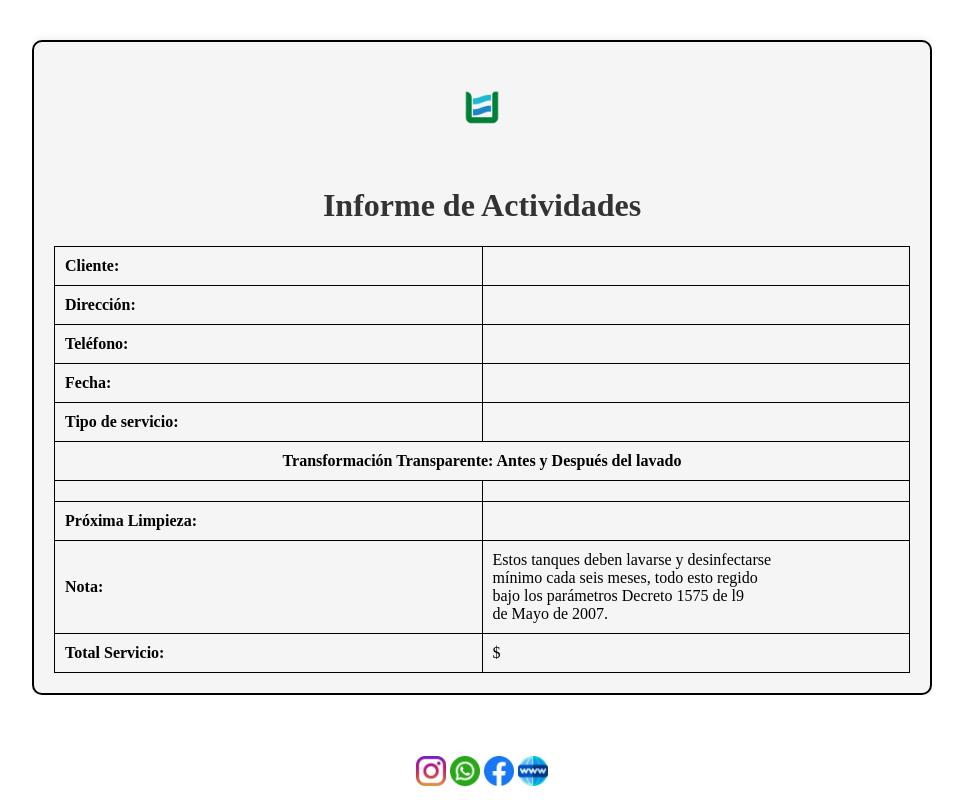
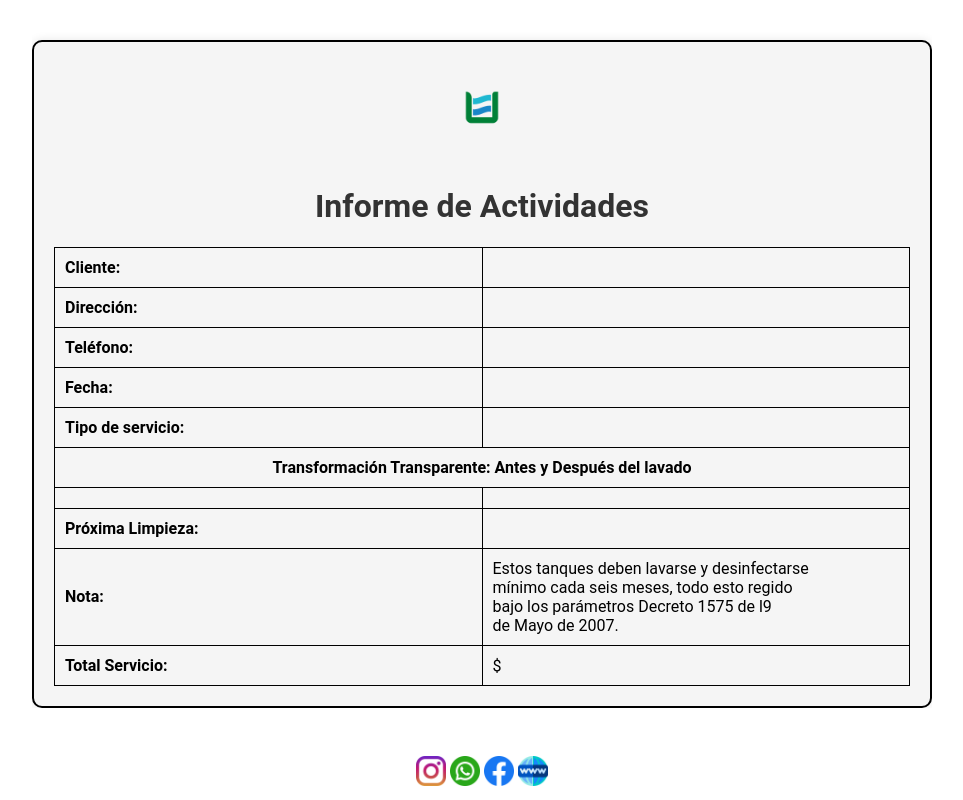
Before and after one commit to Bernah2o/dh2o, a Django app: template authApp/templates/reporte_template.html in a window 1280 px wide. Shown: the whole page, without its empty margins (158-1121 px from the left). Run offline with Django 4.2, Linux system fonts and the light colour scheme; the template is opened without the code that fills it, so the values that code supplies are empty.

Commit message:
se agrega font-family al css de reporte

```diff
--- a/authApp/static/CSS/reporte.css
+++ b/authApp/static/CSS/reporte.css
@@ -1,5 +1,6 @@
 /* reporte.css */
 body {
+  font-family: "Roboto", sans-serif;
   margin: 0;
   padding: 0;
 }
@@ -43,7 +44,6 @@ body {
   text-align: left;
   overflow: hidden; /* Oculta el contenido que se desborda */
   white-space: nowrap; /* No permite que el texto se divida en líneas */
-
 }
 
 .informe-image {
```
